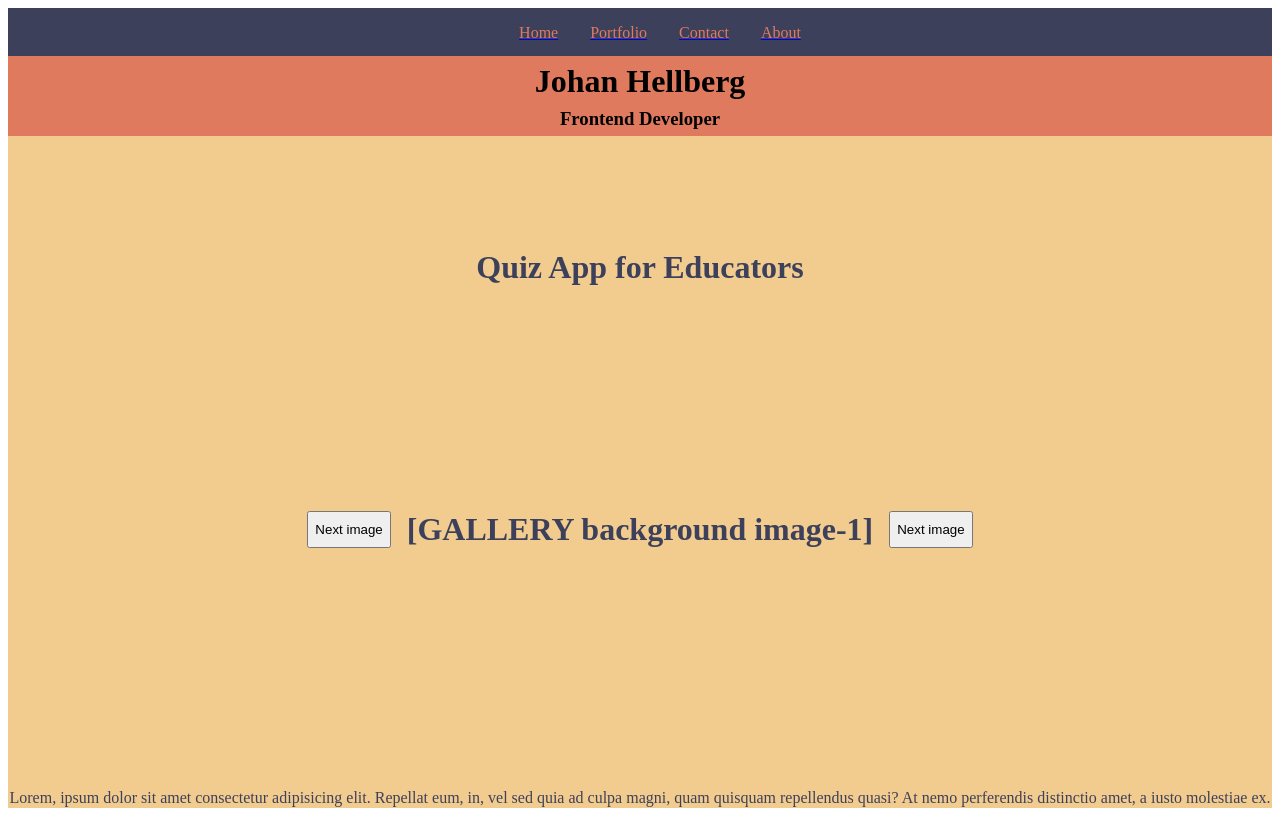
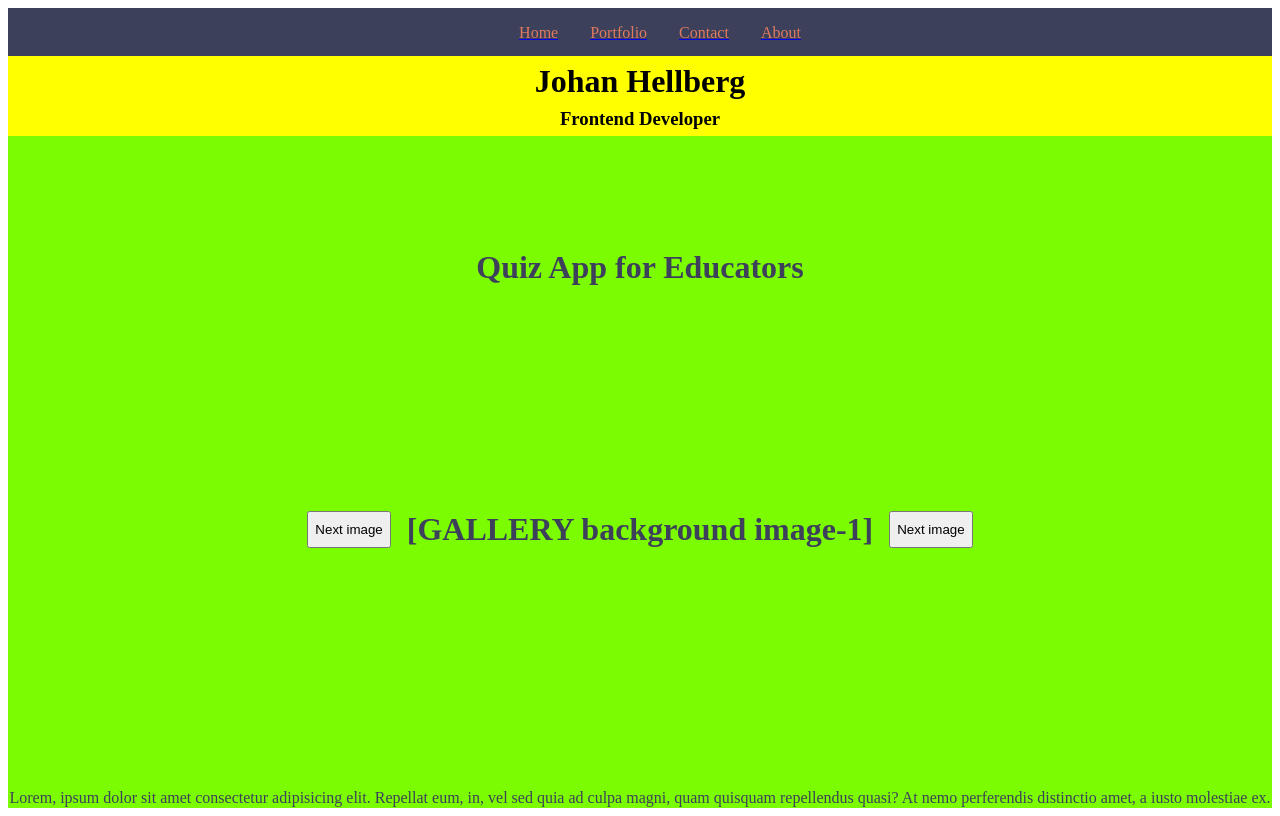
Before and after one commit to Zabi-23/jh-portfolio-spa, a React (Vite) app: page / in a window 1280 px wide. Built offline with nearby package versions, Linux system fonts and the light colour scheme.

Commit message:
fix bad ui to great

```diff
--- a/src/App.css
+++ b/src/App.css
@@ -47,7 +47,7 @@ h1, h3 {
   gap: .5rem;
   color: black;
   height: 5rem;
-  background-color: var(--burnt-sienna);
+  background-color: yellow;
 }
 
 ul > a > li {
@@ -68,7 +68,7 @@ ul > a > li {
 /* Section -- WEBSHOP -- */
 .section1 {
   color: var(--delft-blue);
-  background-color: var(--sunset);
+  background-color: lawngreen;
 }
 
 /* Section -- WEBSHOP -- */
```
